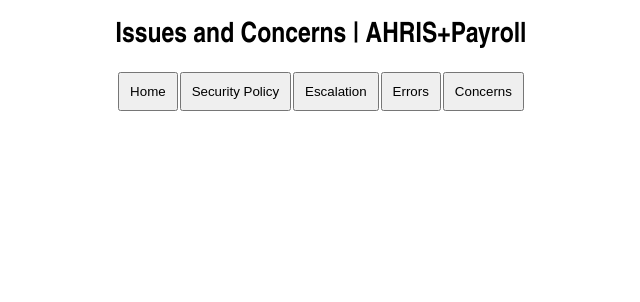
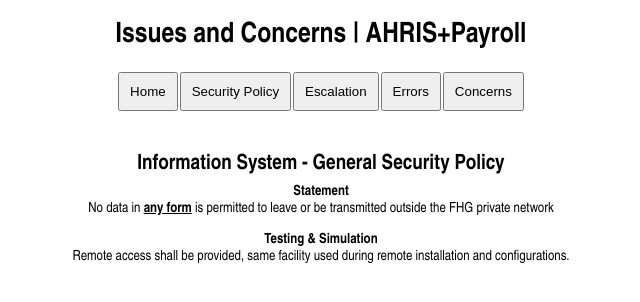
Before and after one commit to fhgxastra/errors-and-concerns, a plain HTML site: page index.html in a window 1280 px wide. Shown: the whole page, without its empty margins (319-959 px from the left). Drawn offline with Linux system fonts and the light colour scheme.

Commit message:
Update index.html

```diff
--- a/index.html
+++ b/index.html
@@ -24,7 +24,7 @@ button {padding:10px;margin:0px 1px;}
 <h1>Issues and Concerns | AHRIS+Payroll</h1>
 <button onclick="changeIframe('home.html')">Home</button><button onclick="changeIframe('secpol.html')">Security Policy</button><button onclick="changeIframe('escal.html')">Escalation</button><button onclick="changeIframe('errors.html')">Errors</button><button onclick="changeIframe('concerns.html')">Concerns</button>
 <p>
-<iframe id="myIframe" width="100%" height="600" style="border:none;background-color:#fff;padding-top:10px;"></iframe>
+<iframe id="myIframe" width="100%" height="600" style="border:none;background-color:#fff;padding-top:10px;" img src="secpol.html"></iframe>
 
 <script>
         function changeIframe(url) {
```
